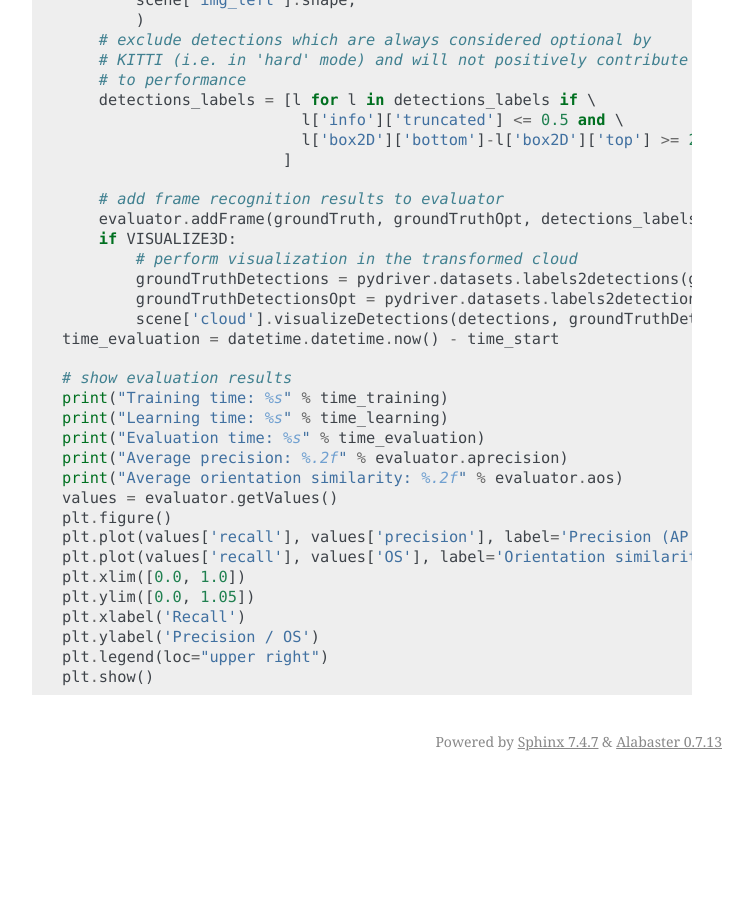
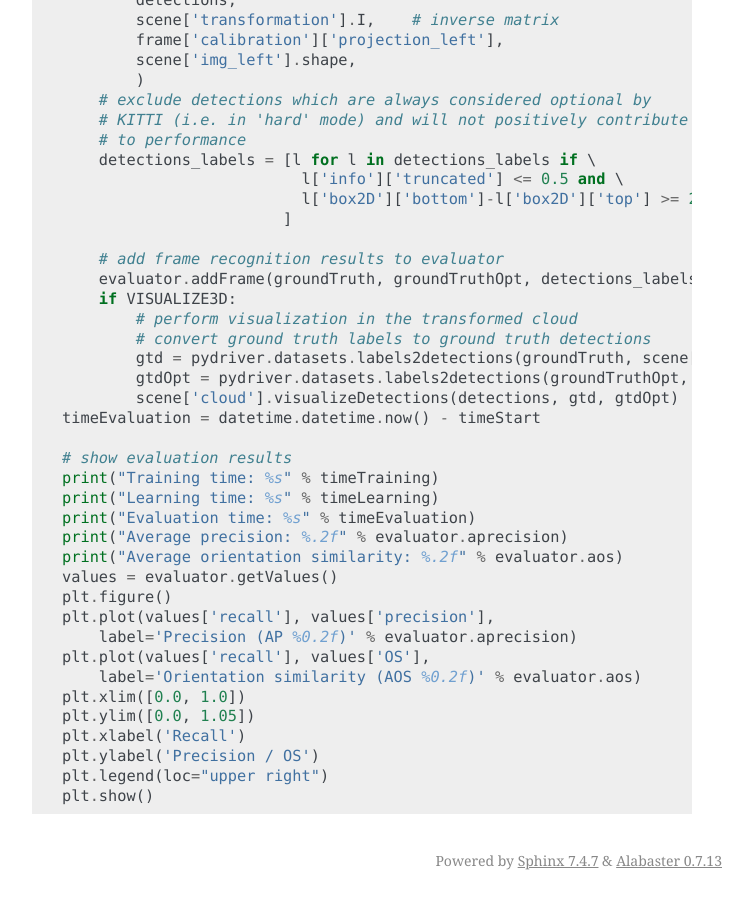
Before and after one commit to Leonard-Plotkin/pydriver, a Sphinx documentation site: the page built from doc/usage.rst, in a window 1280 px wide and 900 px high, scrolled down 3279 px. Shown: the whole window, without its empty margins (388-1141 px from the left). Built offline with Sphinx 7.4.7, drawn with Linux system fonts in a browser that asks for light colours; before the commit the page ends 4060 px from its top, so only the background shows below that; some of the changed text lies outside the part shown.

Commit message:
Improve example coding style and formatting

```diff
--- a/doc/usage.rst
+++ b/doc/usage.rst
@@ -43,7 +43,10 @@ You can find this code in the "examples" directory.
     # initialize reader for KITTI objects dataset
     reader = pydriver.datasets.kitti.KITTIObjectsReader(PATH_TO_KITTI)
     # initialize lidar reconstructor
-    reconstructor = pydriver.preprocessing.LidarReconstructor(useImageColor=USE_IMAGE_COLOR, removeInvisible=True)
+    reconstructor = pydriver.preprocessing.LidarReconstructor(
+        useImageColor=USE_IMAGE_COLOR,
+        removeInvisible=True,
+        )
     # default preprocessor
     preprocessor = pydriver.preprocessing.Preprocessor(reconstructor)
     keypointExtractor = pydriver.keypoints.ISSExtractor(salientRadius=0.25, nonMaxRadius=0.25)
@@ -76,7 +79,7 @@ You can find this code in the "examples" directory.
     detector = pydriver.detectors.Detector(featureTypes, vocabularyGenerator=vocabularyGenerator)
 
     # perform training with some frames in the dataset
-    time_start = datetime.datetime.now()
+    timeStart = datetime.datetime.now()
     for frame in reader.getFramesInfo(0, TRAINING_FRAMES):
         print('Training on frame %d...' % frame['frameId'])
         # reconstruct scene
@@ -123,20 +126,20 @@ You can find this code in the "examples" directory.
         fkeypoints, features = featureExtractor.getFeatures(scene, negativeKeypointCloud)
         # learn features associated with absence of objects
         detector.addWords('negative', 'myfeature', features)
-    time_training = datetime.datetime.now() - time_start
+    timeTraining = datetime.datetime.now() - timeStart
 
     # perform learning on stored data
     print('Learning...')
-    time_start = datetime.datetime.now()
+    timeStart = datetime.datetime.now()
     detector.learn(nStorageMaxRandomSamples=25000)
-    time_learning = datetime.datetime.now() - time_start
+    timeLearning = datetime.datetime.now() - timeStart
 
     # initialize evaluator
     evaluator = pydriver.evaluation.Evaluator(minOverlap=MIN_OVERLAP, nPoints=100)
     # perform testing with frames which were not used for training
     firstFrame = TRAINING_FRAMES
     lastFrame = TRAINING_FRAMES + TESTING_FRAMES
-    time_start = datetime.datetime.now()
+    timeStart = datetime.datetime.now()
     for frame in reader.getFramesInfo(firstFrame, lastFrame):
         print('Testing on frame %d...' % frame['frameId'])
         # see the training part above
@@ -176,21 +179,24 @@ You can find this code in the "examples" directory.
         evaluator.addFrame(groundTruth, groundTruthOpt, detections_labels)
         if VISUALIZE3D:
             # perform visualization in the transformed cloud
-            groundTruthDetections = pydriver.datasets.labels2detections(groundTruth, scene['transformation'])
-            groundTruthDetectionsOpt = pydriver.datasets.labels2detections(groundTruthOpt, scene['transformation'])
-            scene['cloud'].visualizeDetections(detections, groundTruthDetections, groundTruthDetectionsOpt)
-    time_evaluation = datetime.datetime.now() - time_start
+            # convert ground truth labels to ground truth detections
+            gtd = pydriver.datasets.labels2detections(groundTruth, scene['transformation'])
+            gtdOpt = pydriver.datasets.labels2detections(groundTruthOpt, scene['transformation'])
+            scene['cloud'].visualizeDetections(detections, gtd, gtdOpt)
+    timeEvaluation = datetime.datetime.now() - timeStart
 
     # show evaluation results
-    print("Training time: %s" % time_training)
-    print("Learning time: %s" % time_learning)
-    print("Evaluation time: %s" % time_evaluation)
+    print("Training time: %s" % timeTraining)
+    print("Learning time: %s" % timeLearning)
+    print("Evaluation time: %s" % timeEvaluation)
     print("Average precision: %.2f" % evaluator.aprecision)
     print("Average orientation similarity: %.2f" % evaluator.aos)
     values = evaluator.getValues()
     plt.figure()
-    plt.plot(values['recall'], values['precision'], label='Precision (AP %0.2f)' % evaluator.aprecision)
-    plt.plot(values['recall'], values['OS'], label='Orientation similarity (AOS %0.2f)' % evaluator.aos)
+    plt.plot(values['recall'], values['precision'],
+        label='Precision (AP %0.2f)' % evaluator.aprecision)
+    plt.plot(values['recall'], values['OS'],
+        label='Orientation similarity (AOS %0.2f)' % evaluator.aos)
     plt.xlim([0.0, 1.0])
     plt.ylim([0.0, 1.05])
     plt.xlabel('Recall')
```
Also changed, not shown: 1 other file.
